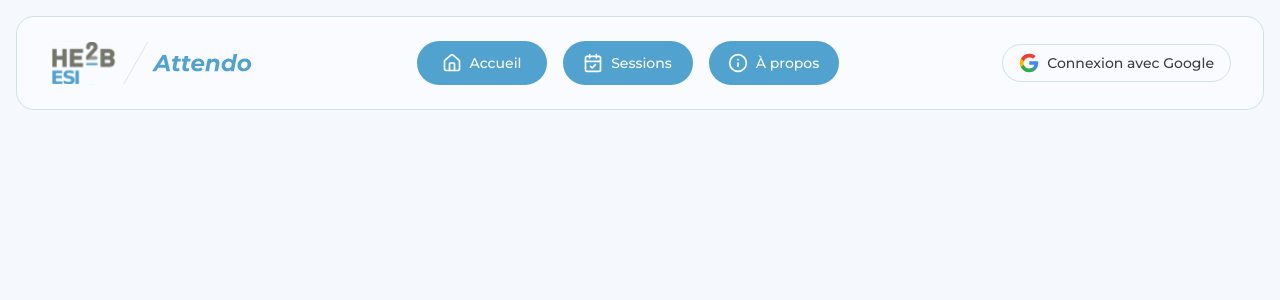
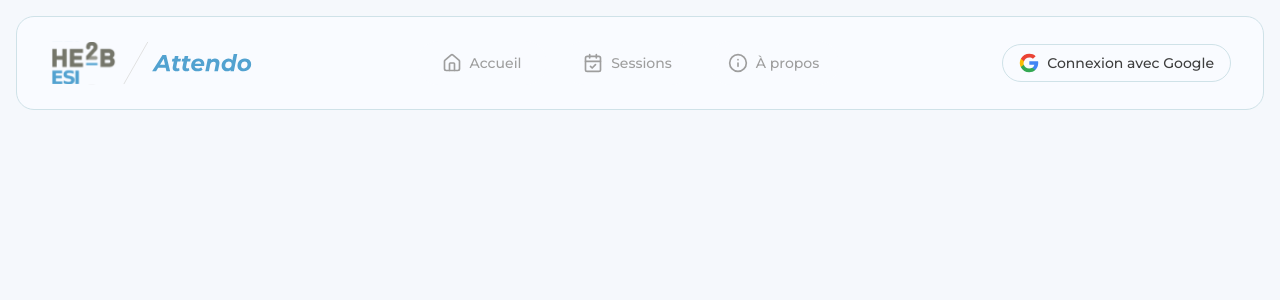
Before and after one commit to xisxis13/Attendo, a Vue app in the folder attendo-g62664/: page / in a window 1280 px wide. Shown: the top 300 px of the page. Built offline with nearby package versions, Linux system fonts and the light colour scheme.

Commit message:
update button styles for improved hover effects

```diff
--- a/attendo-g62664/src/components/MenuBar.vue
+++ b/attendo-g62664/src/components/MenuBar.vue
@@ -30,7 +30,7 @@ export default {
     <ul class="flex gap-[16px] h-full">
       <li class="h-full">
         <RouterLink
-          class="flex gap-[8px] rounded-full bg-esi-blue px-4 py-3 text-white items-center justify-center w-[130px] h-full"
+          class="flex gap-[8px] rounded-full bg-box hover:bg-esi-blue px-4 py-3 text-light-text hover:text-box items-center justify-center w-[130px] h-full"
           :to="'/'"
         >
           <Home class="w-5 h-5" />
@@ -40,7 +40,7 @@ export default {
 
       <li class="h-full">
         <RouterLink
-          class="flex gap-[8px] rounded-full bg-esi-blue px-4 py-3 text-white items-center justify-center w-[130px] h-full"
+          class="flex gap-[8px] rounded-full bg-box hover:bg-esi-blue px-4 py-3 text-light-text hover:text-box items-center justify-center w-[130px] h-full"
           :to="'/sessions'"
         >
           <CalendarCheck class="w-5 h-5" />
@@ -50,7 +50,7 @@ export default {
 
       <li class="h-full">
         <RouterLink
-          class="flex gap-[8px] rounded-full bg-esi-blue px-4 py-3 text-white items-center justify-center w-[130px] h-full"
+          class="flex gap-[8px] rounded-full bg-box hover:bg-esi-blue px-4 py-3 text-light-text hover:text-box items-center justify-center w-[130px] h-full"
           :to="'/about'"
         >
           <Info class="w-5 h-5" />
```
